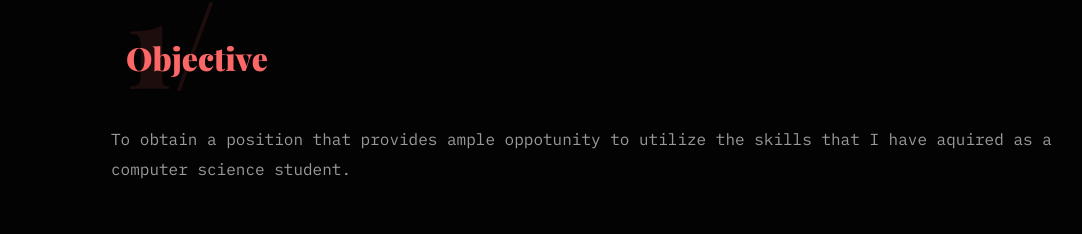
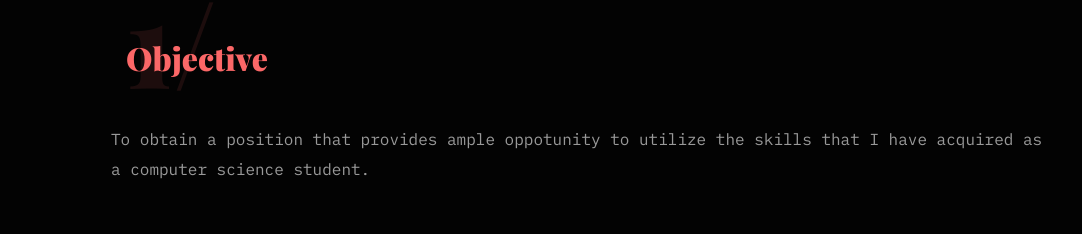
Before and after one commit to chrismonte/personalWebsite, a React (Create React App) app: page /resume in a window 1280 px wide. Shown: the part 129-363 px from the top of the page, without its empty margins (54-1136 px from the left). Built offline with nearby package versions, Linux system fonts and the light colour scheme.

Commit message:
spell correction

```diff
--- a/src/components/resume.jsx
+++ b/src/components/resume.jsx
@@ -51,7 +51,7 @@ class Resume extends Component {
                                 <p>
                                   To obtain a position that provides ample
                                   oppotunity to utilize the skills that I have
-                                  aquired as a computer science student.
+                                  acquired as a computer science student.
                                 </p>
                               </div>
                             </div>
```
